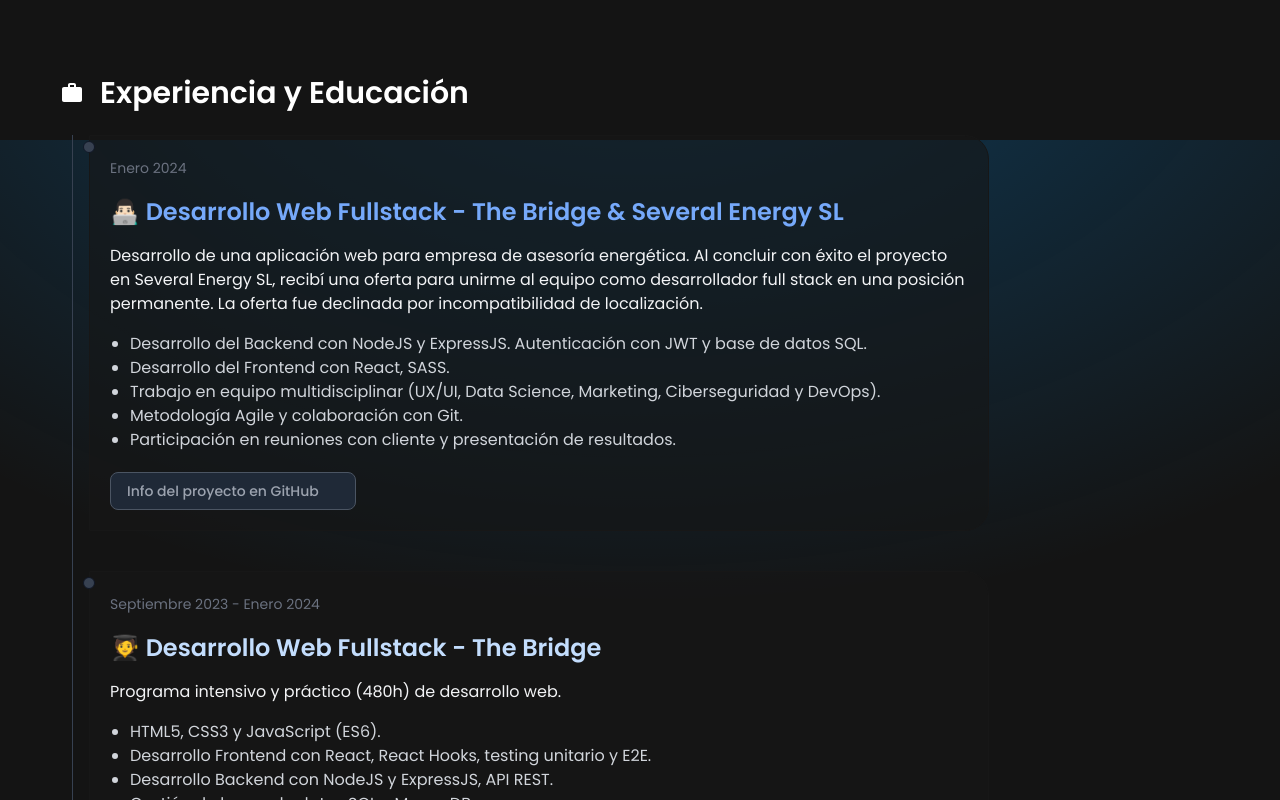
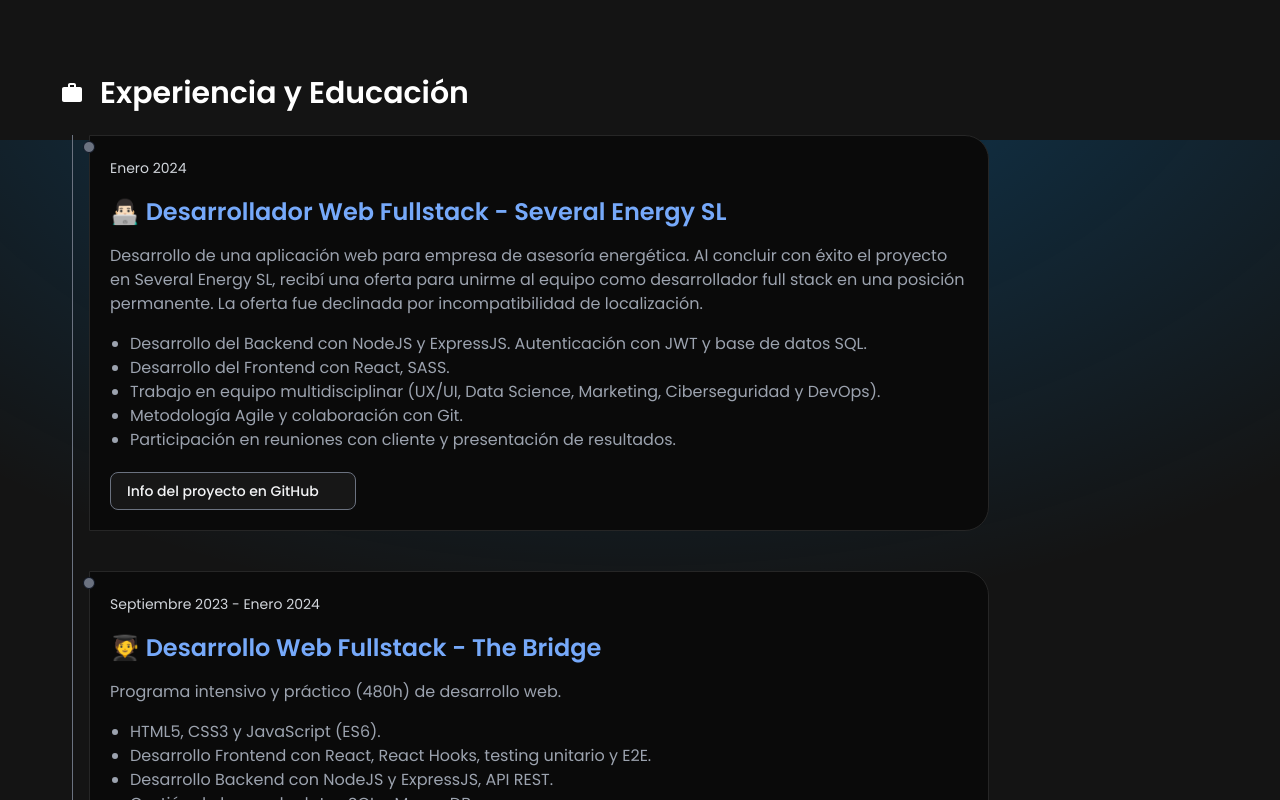
Before and after one commit to AxelothLeohryn/portfolio-web-react, a React (Vite) app: page / in a window 1280 px wide. Shown: the part 4660-5460 px from the top of the page. Built offline with nearby package versions, Linux system fonts and the light colour scheme.

Commit message:
update experience item design

```diff
--- a/src/components/Main/Experience/Experience.jsx
+++ b/src/components/Main/Experience/Experience.jsx
@@ -26,7 +26,7 @@
 
   return (
     <>
-      <ol ref={ref} className="relative border-s border-gray-200 dark:border-gray-700 ml-3">
+      <ol ref={ref} className="relative border-s border-gray-500 ml-3">
         {language === "es" &&
           experienceListES.map((experience) => (
             <li className="experience-item mb-10 ms-4" key={experience.title}>
--- a/src/components/Main/Experience/ExperienceItem/ExperienceItem.jsx
+++ b/src/components/Main/Experience/ExperienceItem/ExperienceItem.jsx
@@ -15,19 +15,19 @@
 
   return (
     <>
-      <div className="absolute size-3 bg-gray-700 rounded-full mt-1.5 -start-1.5 border border-gray-900"></div>
-      <div className="bg-neutral-900/60 border border-neutral-900 rounded-r-3xl transition p-5 max-w-[900px]">
-        <time className="mb-1 text-sm font-normal leading-none text-gray-300 dark:text-gray-500">
+      <div className="absolute size-3 bg-gray-500 rounded-full mt-1.5 -start-1.5 border border-gray-900"></div>
+      <div className="bg-neutral-950 border border-neutral-800 rounded-r-3xl transition p-5 max-w-[900px]">
+        <time className="mb-1 text-sm font-normal leading-none text-gray-300">
           {date}
         </time>
         <h3
           className={`text-2xl font-semibold ${
-            isWork ? "text-blue-400" : isEducation ? "text-blue-200" : ""
+            isWork ? "text-blue-400" : isEducation ? "text-blue-400" : ""
           } my-4`}
         >
           {isWork ? "👨🏻‍💻" : "🧑‍🎓"} {title}
         </h3>
-        <p className="mb-4 text-base font-normal text-gray-400 dark:text-gray-100 text-pretty">
+        <p className="mb-4 text-base font-normal text-gray-400 text-pretty">
           {description}
         </p>
         {items && (
@@ -35,7 +35,7 @@
             {items.map((item, id) => (
               <li
                 key={id}
-                className="text-base font-normal text-gray-300 text-pretty"
+                className="text-base font-normal text-gray-400 text-pretty"
               >
                 {item}
               </li>
@@ -43,7 +43,7 @@
           </ul>
         )}
         {extraDescription && (
-          <p className="mb-4 text-base font-normal text-gray-400 dark:text-gray-100 text-pretty">
+          <p className="mb-4 text-base font-normal text-gray-500 text-pretty">
             {extraDescription}
           </p>
         )}
@@ -51,7 +51,7 @@
           <>
             <a
               href={link}
-              className="inline-flex items-center px-4 py-2 text-sm font-medium text-gray-900 bg-white border border-gray-200 rounded-lg hover:bg-gray-100 hover:text-blue-700 focus:z-10 focus:ring-4 focus:outline-none focus:ring-gray-200 focus:text-blue-700 dark:bg-gray-800 dark:text-gray-400 dark:border-gray-600 dark:hover:text-white dark:hover:bg-gray-700 dark:focus:ring-gray-700"
+              className="inline-flex items-center px-4 py-2 text-sm font-medium text-gray-100 bg-neutral-900 border border-gray-500 rounded-lg hover:bg-neutral-800 hover:text-white focus:z-10 focus:ring-2 focus:outline-none focus:ring-gray-500"
             >
               {linkDescription}
               <svg
--- a/src/data/experience.js
+++ b/src/data/experience.js
@@ -6,7 +6,7 @@
   //     "Desarrollo de mi portfolio personal, consolidación de conocimientos en JavaScript y React, además del aprendizaje continuo de nuevas tecnologías y mejores prácticas en el desarrollo web.",
   // },
   {
-    title: "Desarrollo Web Fullstack - The Bridge & Several Energy SL",
+    title: "Desarrollador Web Fullstack - Several Energy SL",
     date: "Enero 2024",
     description:
       "Desarrollo de una aplicación web para empresa de asesoría energética. Al concluir con éxito el proyecto en Several Energy SL, recibí una oferta para unirme al equipo como desarrollador full stack en una posición permanente. La oferta fue declinada por incompatibilidad de localización.",
@@ -71,7 +71,7 @@
   //     "Development of my personal portfolio, consolidation of knowledge in JavaScript and React, as well as continuous learning of new technologies and best practices in web development.",
   // },
   {
-    title: "Fullstack Web Development - The Bridge & Several Energy SL",
+    title: "Fullstack Web Developer - Several Energy SL",
     date: "January 2024",
     description:
       "Development of a web application for an energy consulting company. Upon successfully completing the project at Several Energy SL, I received an offer to join the team as a full-stack developer in a permanent position. The offer was declined due to location incompatibility.",
```
